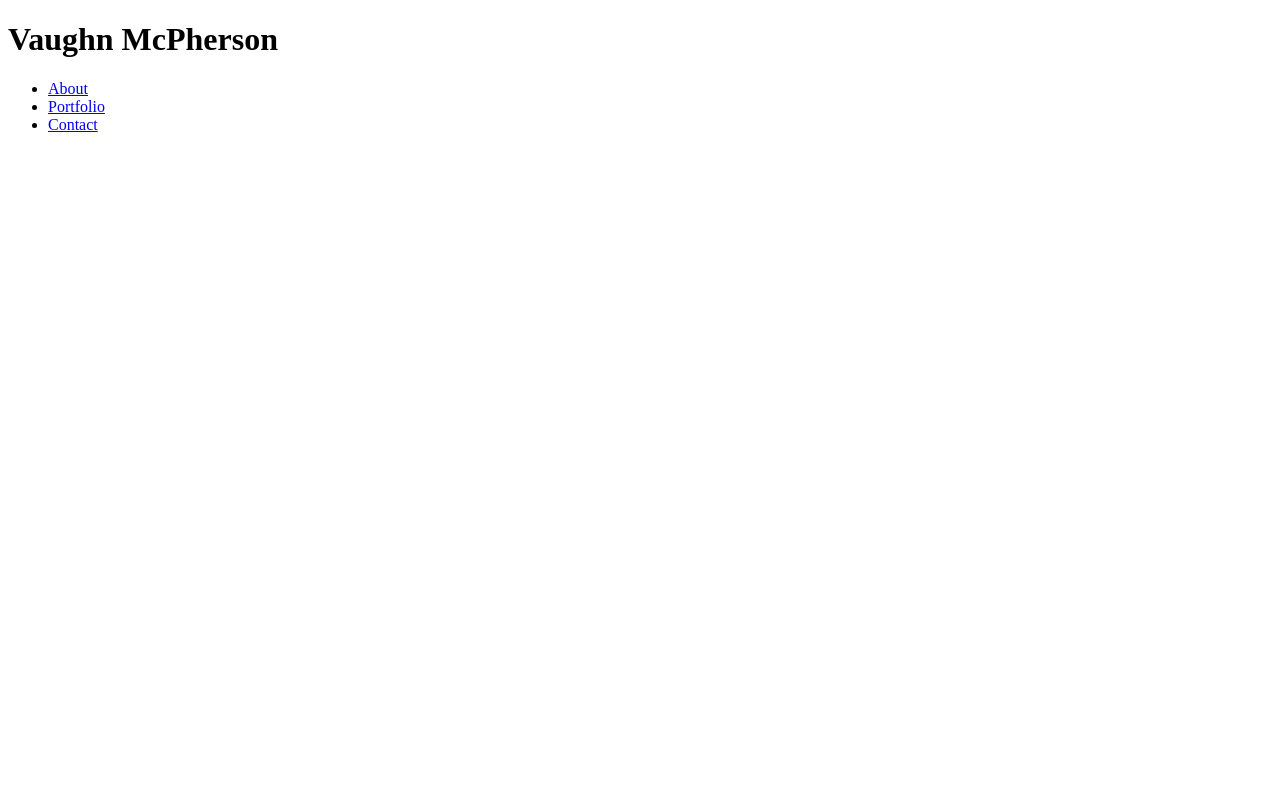
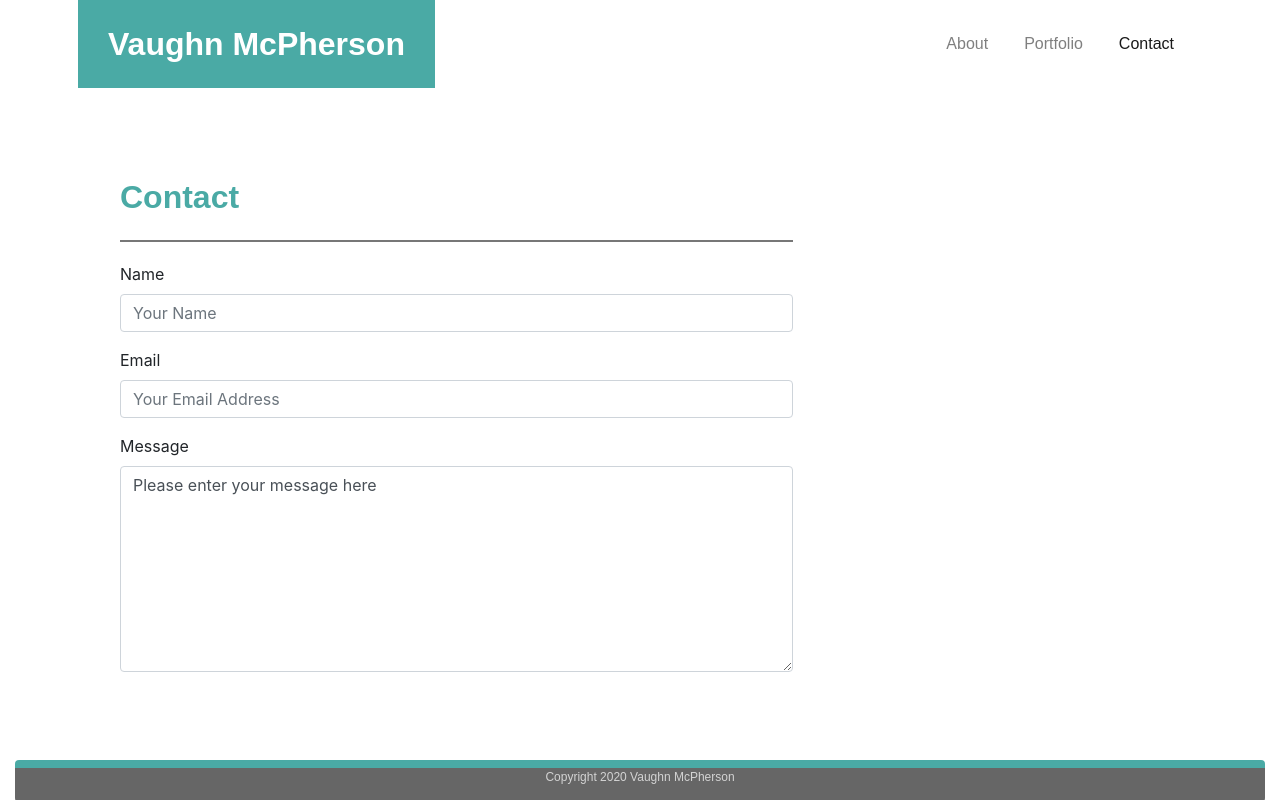
Before and after one commit to Vaughnsmcp/Unit2_Responsive_Portfolio, a plain HTML site: page contact.html in a window 1280 px wide. Drawn offline with nearby package versions, Linux system fonts and the light colour scheme; files that its build step writes are made by us from their sources.

Commit message:
contact and readme

```diff
--- a/contact.html
+++ b/contact.html
@@ -3,26 +3,92 @@
 
 <head>
     <meta charset="UTF-8">
-    <meta name="viewport" content="width=device-width, initial-scale=1.0">
+    <meta name="viewport" content="width=device-width, initial-scale=1.0, shrink-to-fit=no">
     <meta http-equiv="X-UA-Compatible" content="ie=edge">
-    <title>Contact</title>
-    <link rel="stylesheet" type="text.css" href="style.css">
+    <link rel="stylesheet" href="https://maxcdn.bootstrapcdn.com/bootstrap/4.0.0/css/bootstrap.min.css">
+    <link rel="stylesheet" type="text/css" href="assets/css/style.css">
+    <title>Contact Vaughn McPherson</title>
 </head>
 
 <body>
-    <header>
-        <div id=myName>
-            <h1>Vaughn McPherson</h1>
+    <div class="container-fluid" id="navContainer">
+        <div class="container">
+            <div class="row">
+                <div class="col-lg-12" id="columnAdjust">
+                    <nav class="navbar navbar-expand-lg navbar-light bg-light" id="navBar">
+                        <a class="navbar-brand" href="#">Vaughn McPherson</a>
+                        <button class="navbar-toggler" type="button" data-toggle="collapse" data-target="#navbarText" aria-controls="navbarText" aria-expanded="false" aria-label="Toggle navigation">
+                            <span class="navbar-toggler-icon"></span>
+                        </button>
+                        <div class="collapse navbar-collapse" id="navbarText">
+                            <ul class="navbar-nav ml-auto">
+                                <li class="nav-item">
+                                    <a class="nav-link" href="index.html">About </a>
+                                </li>
+                                <li class="nav-item">
+                                    <a class="nav-link" href="portfolio.html">Portfolio</a>
+                                </li>
+                                <li class="nav-item active">
+                                    <a class="nav-link" href="contact.html">Contact<span
+                                        class="sr-only">(current)</span></a>
+                                </li>
+                            </ul>
+                        </div>
+                    </nav>
+                </div>
+            </div>
         </div>
-        <section id="navBar">
-            <ul>
-                <li><a href="index.html">About</a></li>
-                <li><a href="portfolio.html">Portfolio</a></li>
-                <li><a href="contact.html">Contact</a></li>
-            </ul>
-        </section>
-    </header>
+    </div>
+    <div class="container" id="aboutContainer">
+        <div class="row">
+            <div class="col-lg-8" id="aboutColumn">
+                <div class="card">
+                    <div class="card-body" id="aboutHeader">
+                        <h1>Contact</h1>
+                    </div>
+                    <hr>
+                </div>
+                <form>
+
+                    <div class="form-group">
+                        <label for="formGroupExampleInput">Name</label>
+                        <input type="text" class="form-control" id="formGroupExampleInput" placeholder="Your Name">
+                    </div>
+                    <div class="form-group">
+                        <label for="formGroupExampleInput2">Email</label>
+                        <input type="text" class="form-control" id="formGroupExampleInput2" placeholder="Your Email Address">
+                    </div>
+
+                    <div class="form-group">
+                        <div class="mb-3">
+                            <label for="exampleFormControlTextarea1">Message</label>
+                            <textarea class="form-control" id="exampleFormControlTextarea1" rows="8">Please enter your message here</textarea>
+                        </div>
+                    </div>
+                </form>
+            </div>
+        </div>
+    </div>
+    <div class="container-fluid fixed-bottom" id="footerContainer">
+        <div class="row">
+            <div class="col-lg-12" id="columnAdjust">
+                <div class="card" id="copyright">
+                    <div class="card-body">
+                        <div class="text-center">
+                            <p>Copyright 2020 Vaughn McPherson</p>
+                        </div>
+                    </div>
+                </div>
+            </div>
+        </div>
+    </div>
 
 </body>
 
 </html>
+</body>
+<script src="https://code.jquery.com/jquery-3.3.1.slim.min.js" integrity="sha384-q8i/X+965DzO0rT7abK41JStQIAqVgRVzpbzo5smXKp4YfRvH+8abtTE1Pi6jizo" crossorigin="anonymous"></script>
+<script src="https://cdnjs.cloudflare.com/ajax/libs/popper.js/1.14.7/umd/popper.min.js" integrity="sha384-UO2eT0CpHqdSJQ6hJty5KVphtPhzWj9WO1clHTMGa3JDZwrnQq4sF86dIHNDz0W1" crossorigin="anonymous"></script>
+<script src="https://stackpath.bootstrapcdn.com/bootstrap/4.3.1/js/bootstrap.min.js" integrity="sha384-JjSmVgyd0p3pXB1rRibZUAYoIIy6OrQ6VrjIEaFf/nJGzIxFDsf4x0xIM+B07jRM" crossorigin="anonymous"></script>
+
+</html>
```
Also changed, not shown: portfolio.html (+8 -0 lines), 1 other file.
